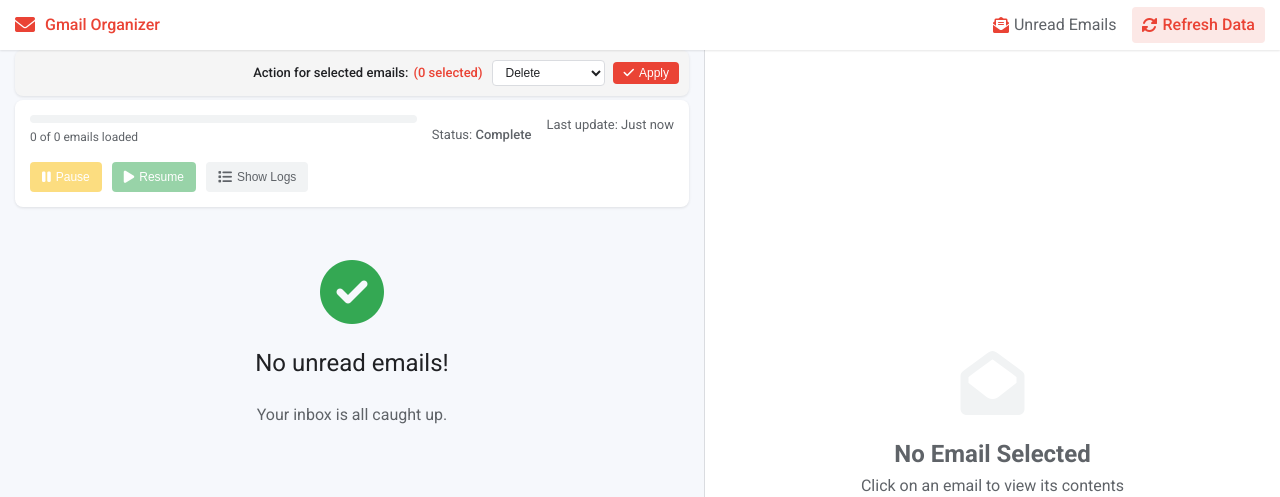
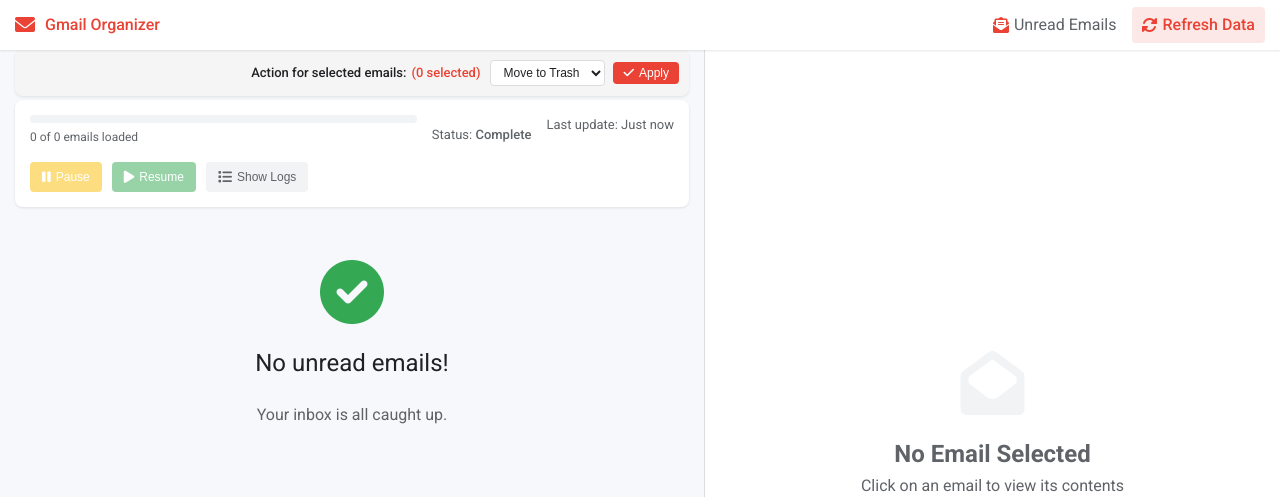
Before and after one commit to tanmaybinaykiya/gmail-organizer, a Flask app: template templates/index.html in a window 1280 px wide. Shown: the top 497 px of the page. Run offline with Flask 3, Linux system fonts and the light colour scheme; the template is opened without the code that fills it, so the values that code supplies are empty.

Commit message:
Use trash API instead of delete API (Claude 3.7 Sonnet)

```diff
--- a/app.py
+++ b/app.py
@@ -170,7 +170,7 @@
 
     # We won't rely on the API's resultSizeEstimate as it seems inaccurate
     # Instead, we'll count the actual emails we fetch
-    logger.info("Fetching batch of emails with page token: {page_token}")
+    logger.info(f"Fetching batch of emails with page token: {page_token}")
     results = service.users().messages().list(
         userId='me',
         q='is:unread',
@@ -644,7 +644,7 @@
                 logger.info(f"Successfully marked email {email_id} as read. Result: {result}")
 
             elif action_type == 'delete':
-                logger.info(f"Deleting email {email_id}")
+                logger.info(f"Moving email {email_id} to trash")
                 # First get the email details for logging purposes
                 try:
                     email_details = service.users().messages().get(
@@ -657,15 +657,15 @@
                     headers = email_details.get('payload', {}).get('headers', [])
                     subject = next((h['value'] for h in headers if h['name'] == 'Subject'), 'No Subject')
                     sender = next((h['value'] for h in headers if h['name'] == 'From'), 'Unknown')
-                    logger.info(f"About to delete email - ID: {email_id}, Subject: {subject}, From: {sender}")
+                    logger.info(f"About to move email to trash - ID: {email_id}, Subject: {subject}, From: {sender}")
                 except Exception as e:
-                    logger.warning(f"Could not fetch email details before deletion: {e}")
+                    logger.warning(f"Could not fetch email details before moving to trash: {e}")
 
-                # Now delete the email
-                result = service.users().messages().delete(userId='me', id=email_id).execute()
-                logger.info(f"Successfully deleted email {email_id}. Result: {result}")
+                # Move the email to trash instead of permanently deleting it
+                result = service.users().messages().trash(userId='me', id=email_id).execute()
+                logger.info(f"Successfully moved email {email_id} to trash. Result: {result}")
 
-                # Remove from cache if deleted
+                # Remove from cache if moved to trash
                 cache_file = os.path.join(CACHE_DIR, f'email_{email_id}.pkl')
                 if os.path.exists(cache_file):
                     os.remove(cache_file)
--- a/templates/index.html
+++ b/templates/index.html
@@ -37,7 +37,7 @@
                         <div class="action-controls">
                             <select name="action_type" id="global-action-type">
                                 <option value="read">Mark as Read</option>
-                                <option value="delete" selected>Delete</option>
+                                <option value="delete" selected>Move to Trash</option>
                                 <option value="archive">Archive</option>
                             </select>
 
```
